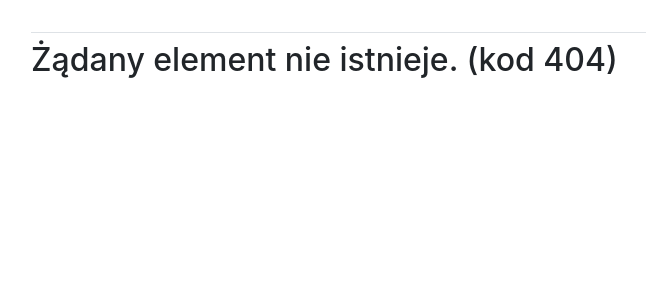
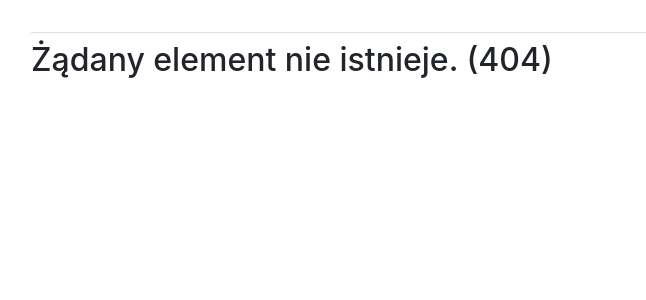
Before and after one commit to KamilDominko/learning_log, a Django app: template templates/404.html in a window 1280 px wide. Shown: the part 58-358 px from the top of the page, without its empty margins (54-700 px from the left). Run offline with Django 5.2, Linux system fonts and the light colour scheme; the template is opened without the code that fills it, so the values that code supplies are empty; some libraries are stand-ins or nearby versions.

Commit message:
niech db działa pls

```diff
--- a/templates/404.html
+++ b/templates/404.html
@@ -1,4 +1,4 @@
 {% extends 'learning_logs/base.html' %}
 {% block content %}
-<h2>Żądany element nie istnieje. (kod 404)</h2>
+<h2>Żądany element nie istnieje. (404)</h2>
 {% endblock content %}
--- a/templates/500.html
+++ b/templates/500.html
@@ -1,4 +1,4 @@
 {% extends 'learning_logs/base.html' %}
 {% block content %}
-<h2>Wewnętrzny bład serwera. (kod 500)</h2>
+<h2>Wewnętrzny bład serwera. (500)</h2>
 {% endblock content %}
```
